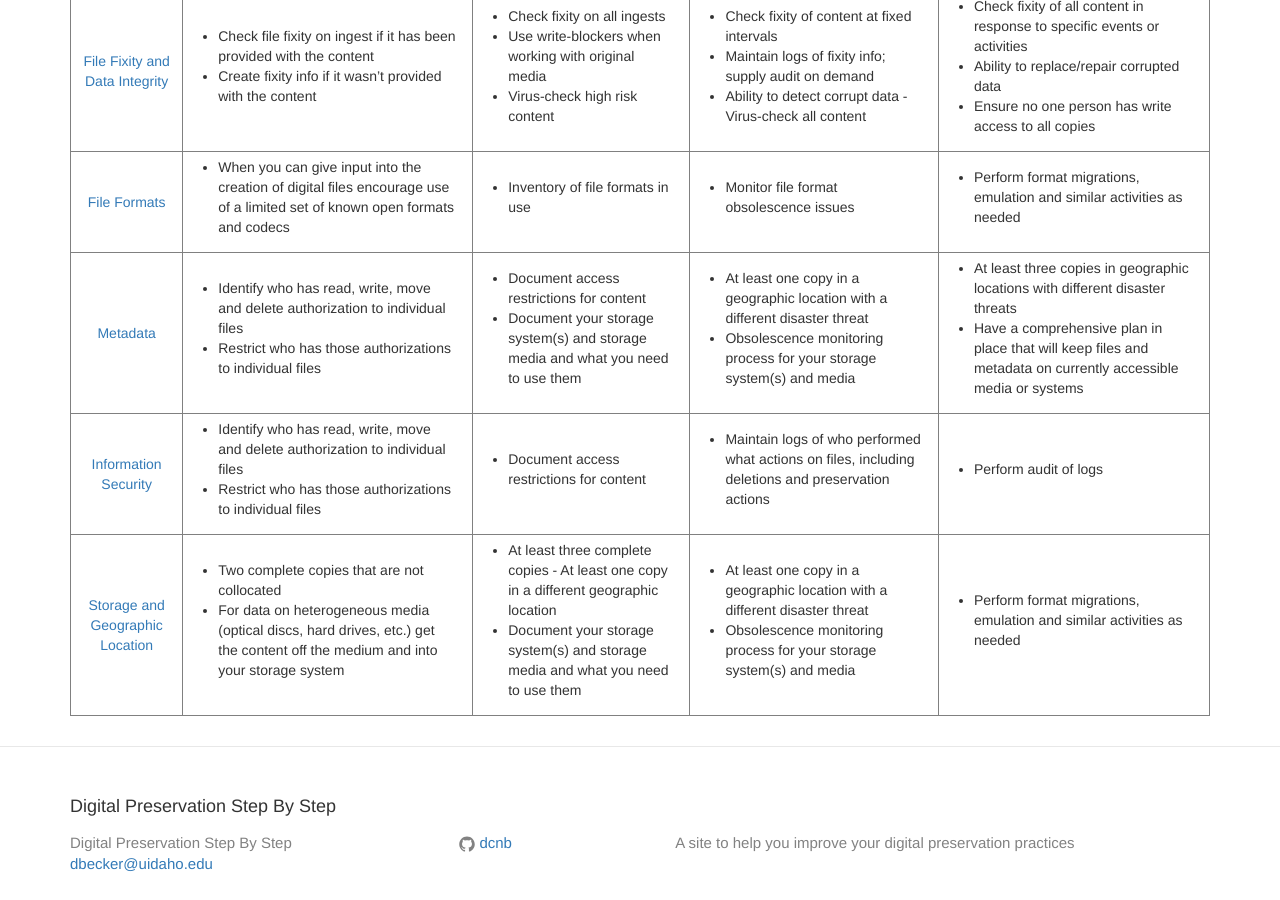
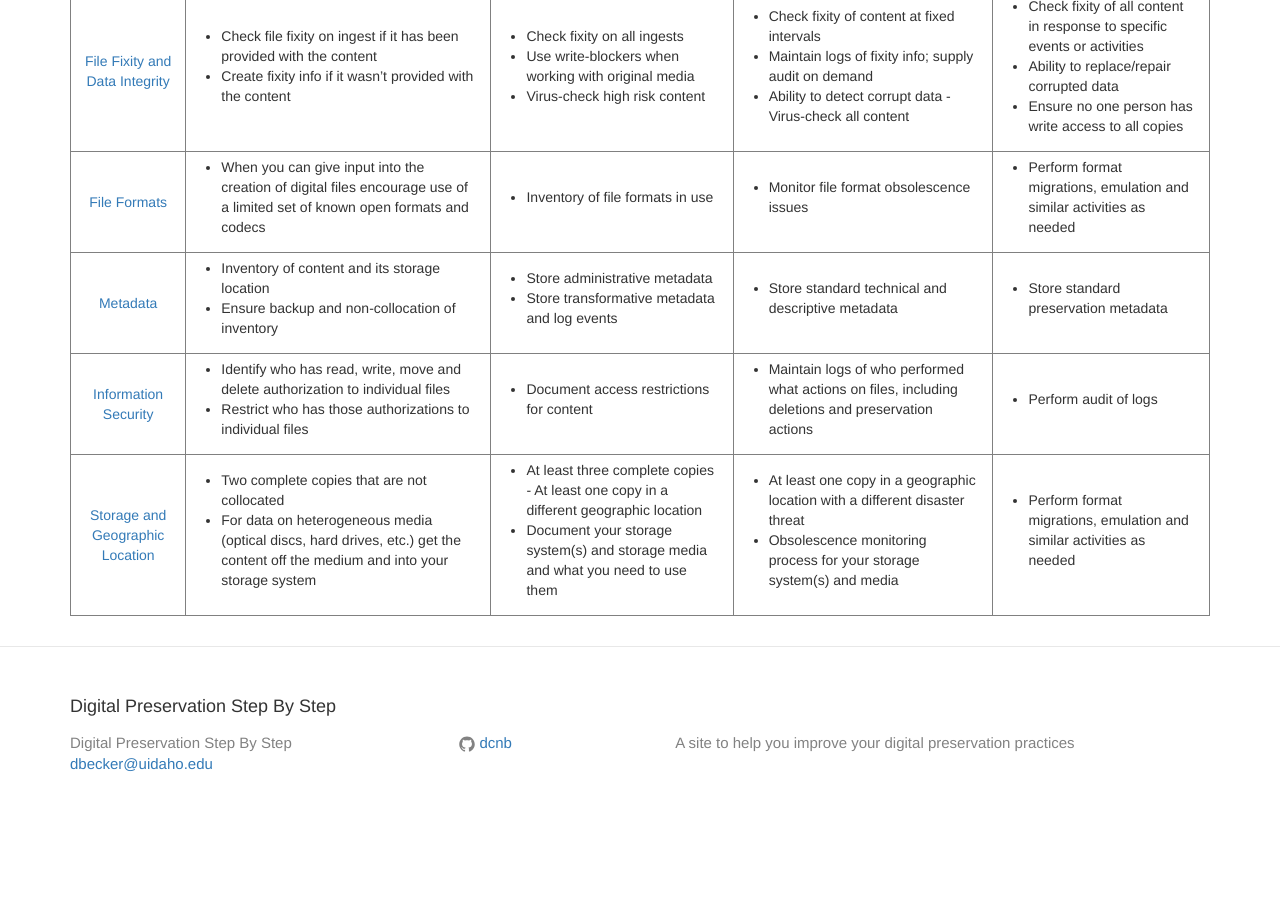
Before and after one commit to dcnb/digprezsteps, a Jekyll site: the page built from index.md, in a window 1280 px wide and 900 px high, scrolled down 814 px. Built offline with Jekyll 4.4.1, drawn with Linux system fonts in a browser that asks for light colours; after the commit the page ends 1644 px from its top, so only the background shows below that.

Commit message:
more fix

```diff
--- a/_data/metadata.yaml
+++ b/_data/metadata.yaml
@@ -1,16 +1,14 @@
 name: Metadata
 level-1:
-    - text: Identify who has read, write, move and delete authorization to individual files
-    - text: Restrict who has those authorizations to individual files
+    - text: Inventory of content and its storage location
+    - text: Ensure backup and non-collocation of inventory
 level-2:
-    - text: Document access restrictions for content
-    - text: Document your storage system(s) and storage media and what you need to use them
+    - text: Store administrative metadata
+    - text: Store transformative metadata and log events
 level-3:
-    - text: At least one copy in a geographic location with a different disaster threat
-    - text: Obsolescence monitoring process for your storage system(s) and media
+    - text: Store standard technical and descriptive metadata
 level-4:
-    - text: At least three copies in geographic locations with different disaster threats
-    - text: Have a comprehensive plan in place that will keep files and metadata on currently accessible media or systems
+    - text: Store standard preservation metadata
 step-1:
 step-2:
 step-3:
```
